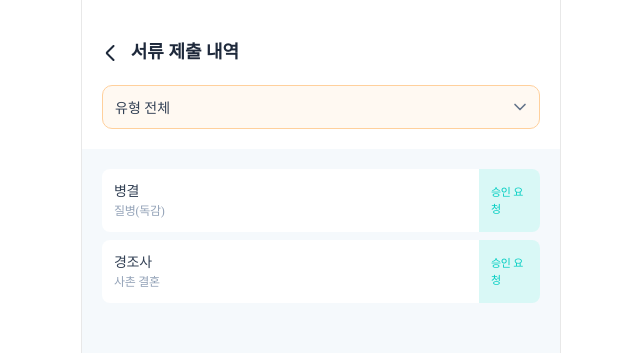
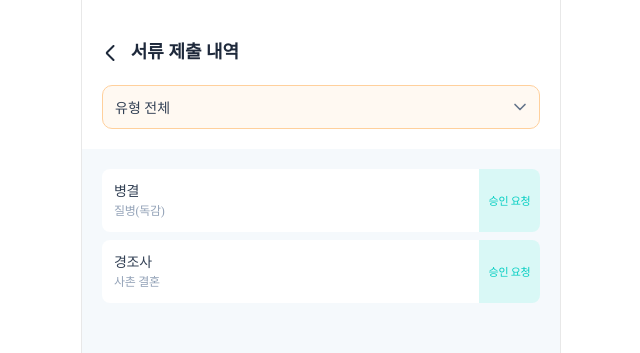
Before and after one commit to Kusitms-29th-ASAP/Frontend, a Next.js app: page /mypage/document in a window 1280 px wide. Shown: the top 353 px of the page, without its empty margins (319-959 px from the left). Built offline with nearby package versions, Linux system fonts and the light colour scheme.

Commit message:
design(#140): ListBox 한국어 (회신필요, 제출완료) 는 줄바꿈 안되게

```diff
--- a/src/components/common/ListBox.tsx
+++ b/src/components/common/ListBox.tsx
@@ -150,7 +150,9 @@ const ListBox = (props: ListBoxProps) => {
           />
         </Delete>
       ) : (
-        <Time className={listboxClassName}>{time}</Time>
+        <Time className={listboxClassName} $language={language}>
+          {time}
+        </Time>
       )}
     </StyledListBox>
   );
@@ -259,7 +261,7 @@ const Delete = styled.div`
   cursor: pointer;
 `;
 
-const Time = styled.div`
+const Time = styled.div<{ $language: string }>`
   display: inline-flex;
   width: 61px;
   height: 100%;
@@ -273,7 +275,7 @@ const Time = styled.div`
   ${(props) => props.theme.fonts.caption2_m};
   border-radius: 0px 8px 8px 0px;
   background: rgba(255, 135, 0, 0.15);
-  white-space: normal;
+  white-space: ${({ $language }) => ($language === "ko" ? "nowrap" : "normal")};
   overflow-wrap: break-word;
   word-break: break-word;
   -webkit-hyphens: auto;
```
